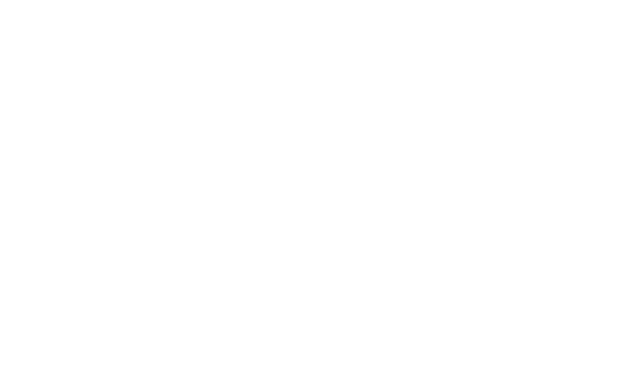
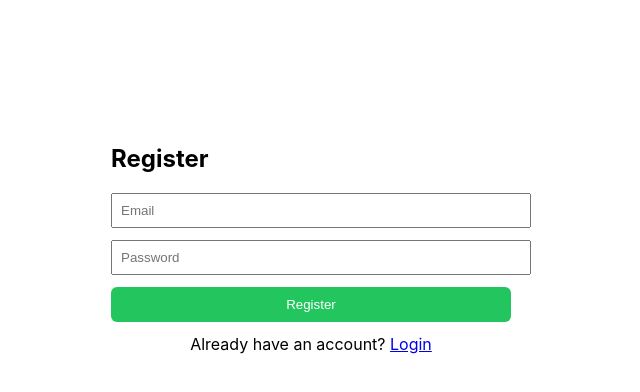
Before and after one commit to BEINGAARYANRAJ/resume-matcher, a React (Create React App) app in the folder frontend/: page /register in a window 1280 px wide. Before the commit this address had no page. Shown: the top 392 px of the page, without its empty margins (329-969 px from the left). Built offline with nearby package versions, Linux system fonts and the light colour scheme.

Commit message:
final update

```diff
--- a/frontend/src/App.tsx
+++ b/frontend/src/App.tsx
@@ -1,4 +1,6 @@
+
 import { BrowserRouter, Routes, Route, Navigate } from 'react-router-dom'
+import Register from './pages/Register'
 import Login from './pages/Login'
 import Dashboard from './pages/Dashboard'
 import JobMatches from './pages/JobMatches'
@@ -9,6 +11,7 @@ export default function App() {
     <BrowserRouter>
       <Routes>
         <Route path="/" element={<Navigate to="/login" />} />
+        <Route path="/register" element={<Register />} />
         <Route path="/login" element={<Login />} />
         <Route path="/dashboard" element={<Dashboard />} />
         <Route path="/upload" element={<ResumeUpload />} />
--- /dev/null
+++ b/frontend/src/api.js
@@ -0,0 +1,3 @@
+const BASE_URL = "https://resume-matcher-rpbz.onrender.com";
+
+export default BASE_URL;
--- a/frontend/src/api/client.ts
+++ b/frontend/src/api/client.ts
@@ -1,10 +1,8 @@
 import axios from 'axios'
 
 const client = axios.create({
-  baseURL: 'http://localhost:8000',  // change to your backend URL
-  headers: {
-    'Content-Type': 'multipart/form-data'
-  }
+  baseURL: 'https://resume-matcher-rpbz.onrender.com',  // change to your backend URL
+
 })
 
 export default client
--- a/frontend/src/pages/Login.tsx
+++ b/frontend/src/pages/Login.tsx
@@ -1,5 +1,6 @@
+import BASE_URL from "../api";
 import { useState } from 'react'
-import { useNavigate } from 'react-router-dom'
+import { useNavigate, Link } from 'react-router-dom'
 import axios from 'axios'
 
 export default function Login() {
@@ -10,7 +11,7 @@ export default function Login() {
 
   const handleLogin = async () => {
     try {
-      const res = await axios.post('http://localhost:8000/auth/login', { email, password })
+      const res = await axios.post(`${BASE_URL}/auth/login`, { email, password })
       localStorage.setItem('token', res.data.token)
       navigate('/dashboard')
     } catch (err) {
@@ -39,7 +40,7 @@ export default function Login() {
         Login
       </button>
       <p style={{ marginTop: 12, textAlign: 'center' }}>
-        No account? <a href="/register">Register</a>
+        No account? <Link to="/register">Register</Link>
       </p>
     </div>
   )
--- /dev/null
+++ b/frontend/src/pages/Register.tsx
@@ -0,0 +1,64 @@
+import { useState } from 'react'
+import { useNavigate } from 'react-router-dom'
+import axios from 'axios'
+import BASE_URL from '../api'
+
+export default function Register() {
+  const [email, setEmail] = useState('')
+  const [password, setPassword] = useState('')
+  const [message, setMessage] = useState('')
+  const navigate = useNavigate()
+
+  const handleRegister = async () => {
+    try {
+      await axios.post(`${BASE_URL}/auth/register`, { email, password })
+      setMessage('Registration successful! Please login.')
+      setTimeout(() => navigate('/login'), 1500)
+    } catch (err: any) {
+      setMessage(err.response?.data?.detail || 'Registration failed')
+    }
+  }
+
+  return (
+    <div style={{ maxWidth: 400, margin: '100px auto', padding: 24 }}>
+      <h2>Register</h2>
+
+      {message && <p style={{ color: 'green' }}>{message}</p>}
+
+      <input
+        type="email"
+        placeholder="Email"
+        value={email}
+        onChange={e => setEmail(e.target.value)}
+        style={{ width: '100%', padding: 8, marginBottom: 12 }}
+      />
+
+      <input
+        type="password"
+        placeholder="Password"
+        value={password}
+        onChange={e => setPassword(e.target.value)}
+        style={{ width: '100%', padding: 8, marginBottom: 12 }}
+      />
+
+      <button
+        onClick={handleRegister}
+        style={{
+          width: '100%',
+          padding: 10,
+          background: '#22c55e',
+          color: '#fff',
+          border: 'none',
+          borderRadius: 6,
+          cursor: 'pointer'
+        }}
+      >
+        Register
+      </button>
+
+      <p style={{ marginTop: 12, textAlign: 'center' }}>
+        Already have an account? <a href="/login">Login</a>
+      </p>
+    </div>
+  )
+}
```
